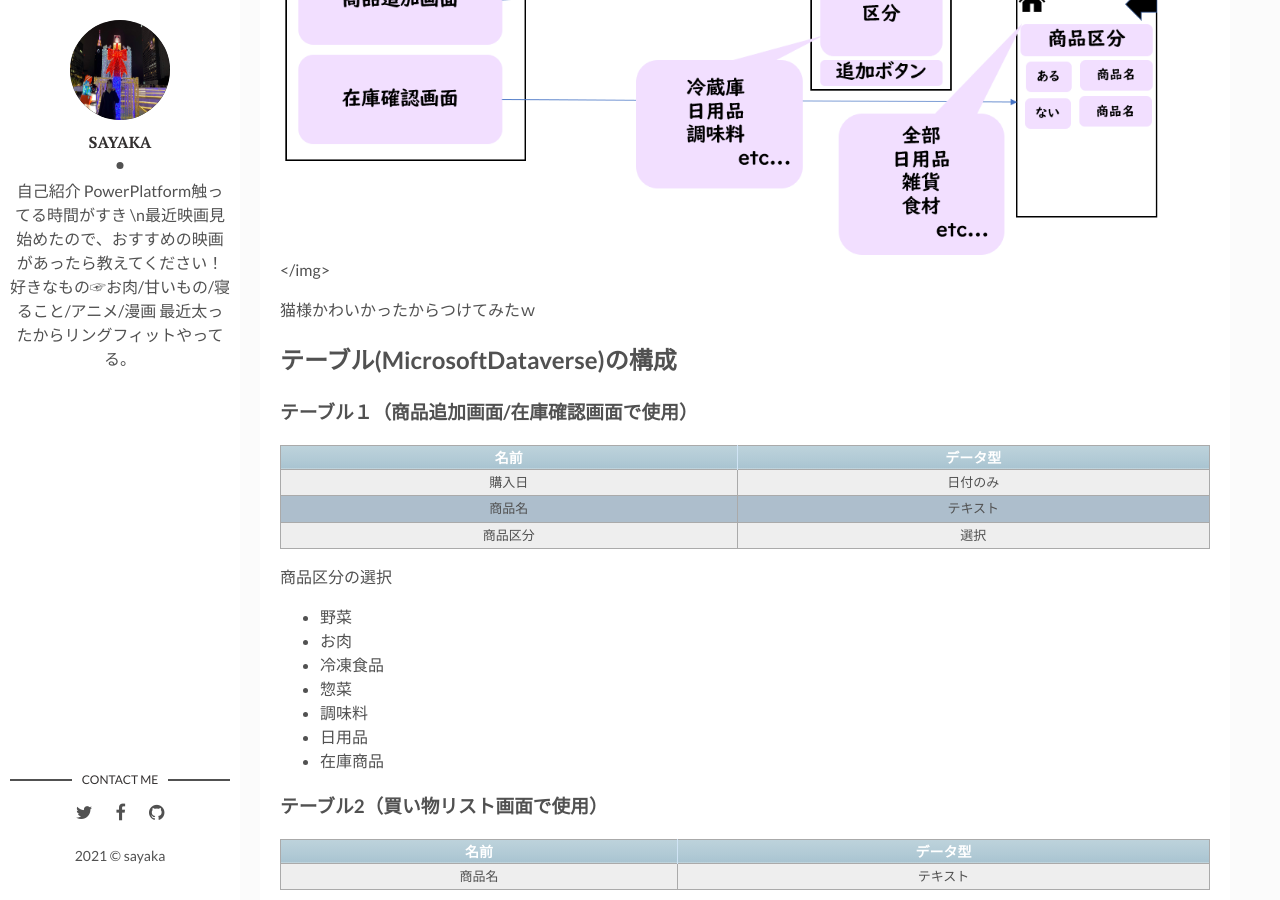
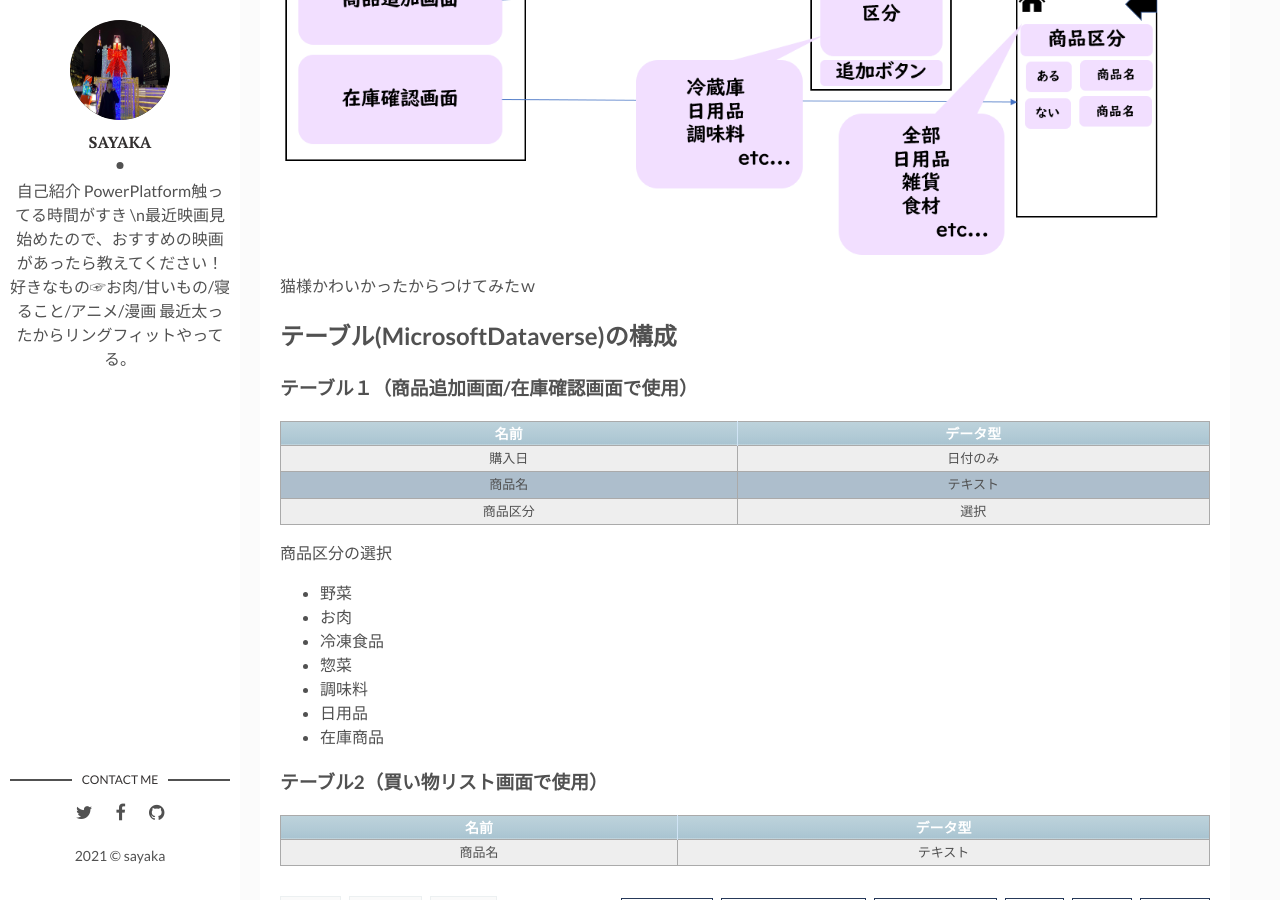
Before and after one commit to kuwatasayaka/saya_diary, a Jekyll site: the page built from _posts/2021-01-07-自宅の在庫管理アプリを作ってみた～構成編～.md, in a window 1280 px wide and 900 px high, scrolled down 852 px. Built offline with Jekyll 4.4.1, drawn with Linux system fonts in a browser that asks for light colours.

Commit message:
Update 2021-01-07-自宅の在庫管理アプリを作ってみた～構成編～.md
写真

```diff
--- a/_posts/2021-01-07-自宅の在庫管理アプリを作ってみた～構成編～.md
+++ b/_posts/2021-01-07-自宅の在庫管理アプリを作ってみた～構成編～.md
@@ -26,7 +26,7 @@ redirect_from:
 <!-- ../が1個上に上がる
  　　※imgの中のfaviiconのところに記事を書いているとすると../../になる
  　　../で１個上に上がる＝assetsにる/imgの中の/写真-->
-<img src="../assets/img/冷蔵庫管理アプリ.png"></img>
+<img src="../assets/img/冷蔵庫管理アプリ.png"/>
 
 猫様かわいかったからつけてみたｗ
 
```
